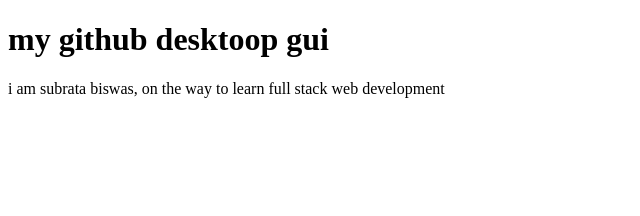
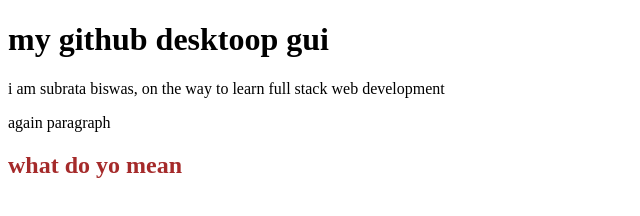
Before and after one commit to iamsubratabiswas/my-website, a plain HTML site: page index.html in a window 1280 px wide. Shown: the whole page, without its empty margins (0-640 px from the left). Drawn offline with Linux system fonts and the light colour scheme.

Commit message:
new color

```diff
--- a/index.html
+++ b/index.html
@@ -23,5 +23,7 @@ to take upstream:git push --set-upstream origin camera
 change to branch 'develop':git checkout develop
 -->
     <p>i am subrata biswas, on the way to learn full stack web development </p>
+    <p>again paragraph </p>
+    <h2 style="color: brown;">what do yo mean</h2>
 </body>
 </html>
```
